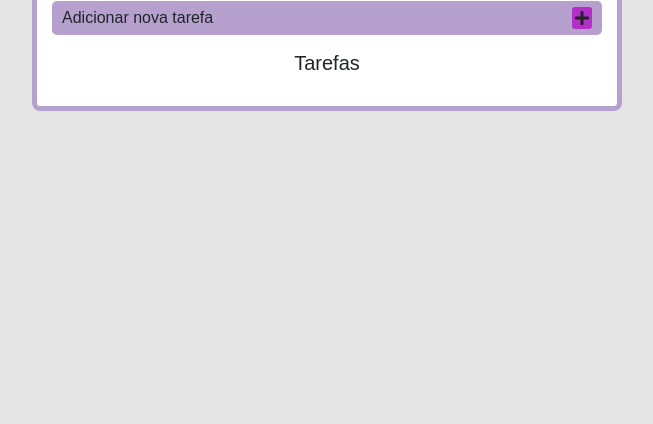
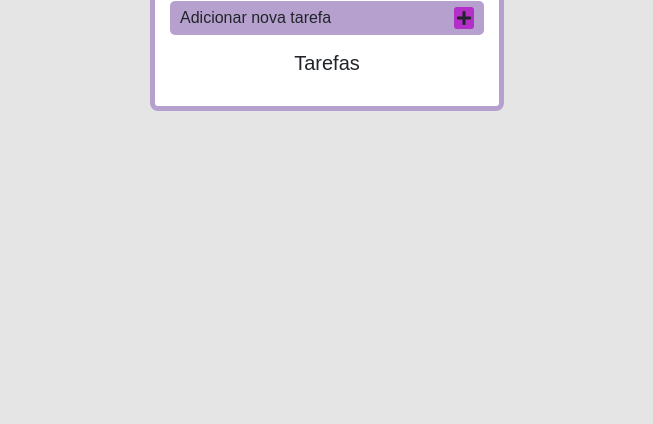
Before and after one commit to camilacassimiro90/ToDo, a plain HTML site: page index.html in a window 1280 px wide. Shown: the part 376-800 px from the top of the page, without its empty margins (313-966 px from the left). Drawn offline with nearby package versions, Linux system fonts and the light colour scheme.

Commit message:
modifiquei css

```diff
--- a/style.css
+++ b/style.css
@@ -2,7 +2,6 @@ body {
   font-family: sans-serif;
   margin: 0 50px;
   background-color: #e5e5e5;
-  overflow: hidden;
   display: flex;
   justify-content: center;
   align-items: center;
@@ -12,10 +11,7 @@ body {
 #tarefas {
   text-align: center;
   background-color: #fff;
-  width: 80%;
-  max-width: 50%;
-  max-height: 100%;
-  height: auto;
+  width: 30%;
   border: 5px solid #b6a1ce;
   border-radius: 8px;
   padding: 15px;
```
Also changed, not shown: script.js (+9 -2 lines).
